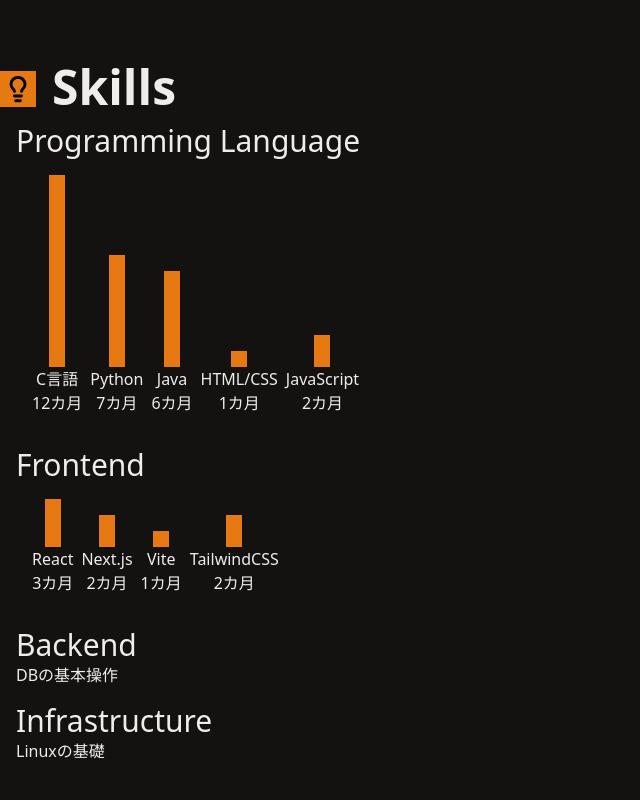
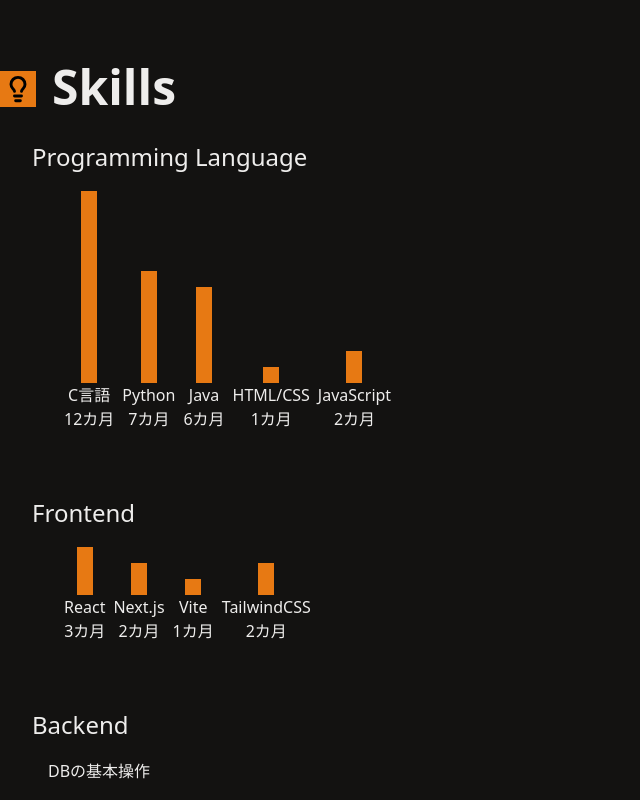
Before and after one commit to FujitaKohei04/portfolio, a Next.js app: page / in a window 1280 px wide. Shown: the part 2460-3260 px from the top of the page, without its empty margins (0-640 px from the left). Built offline with nearby package versions, Linux system fonts and the light colour scheme.

Commit message:
feat: adjusted skills position.

```diff
--- a/src/app/components/Skills/Skills.module.css
+++ b/src/app/components/Skills/Skills.module.css
@@ -17,6 +17,18 @@
     display: flex;
     flex-direction: column;
     align-items: center;
+}
+
+.skillsCategoly {
+    margin: var(--space-m);
+}
+
+.skillsCategolyName {
+    font-size: var(--h2);
+}
+
+.skillsCategolyContent {
+    margin: var(--space-m);;
 }
 
 .skillsChartBar {
--- a/src/app/components/Skills/Skills.tsx
+++ b/src/app/components/Skills/Skills.tsx
@@ -10,21 +10,21 @@
     <div>
       <TopicTitle title="Skills" icon={Lightbulb} />
       <div className={Styles.skillsKind}>
-        <div>
-          <div className="text-3xl">Programming Language</div>
+        <div className={Styles.skillsCategoly}>
+          <div className={Styles.skillsCategolyName}>Programming Language</div>
           <SkillsChart contents={progLang}/>
         </div>
-        <div>
-          <div className="text-3xl">Frontend</div>
+        <div className={Styles.skillsCategoly}>
+          <div className={Styles.skillsCategolyName}>Frontend</div>
             <SkillsChart contents={frontend} />
         </div>
-        <div>
-          <div className="text-3xl">Backend</div>
-            <div>DBの基本操作</div>
+        <div className={Styles.skillsCategoly}>
+          <div className={Styles.skillsCategolyName}>Backend</div>
+            <div className={Styles.skillsCategolyContent}>DBの基本操作</div>
         </div>
-        <div>
-          <div className="text-3xl">Infrastructure</div>
-            <div>Linuxの基礎</div>
+        <div className={Styles.skillsCategoly}>
+          <div className={Styles.skillsCategolyName}>Infrastructure</div>
+            <div className={Styles.skillsCategolyContent}>Linuxの基礎</div>
         </div>
       </div>
     </div>
@@ -33,6 +33,7 @@
 
 export const SkillsChart = ( {contents: langs}:{contents: ChartContent[]}) => {
   return (
+    <div className={Styles.skillsCategoly}>
       <div className={Styles.skillsChartLanguage}>
         {langs.map((lang, index) => (
           <div key={index} className={Styles.skillsChartBarContainer}>
@@ -42,5 +43,6 @@
           </div>
         ))}
       </div>
+    </div>
   );
 }
```
Also changed, not shown: 2 other files (tests, documents, lock files or other folders). Lines whose indentation alone changed are shown as unchanged.
